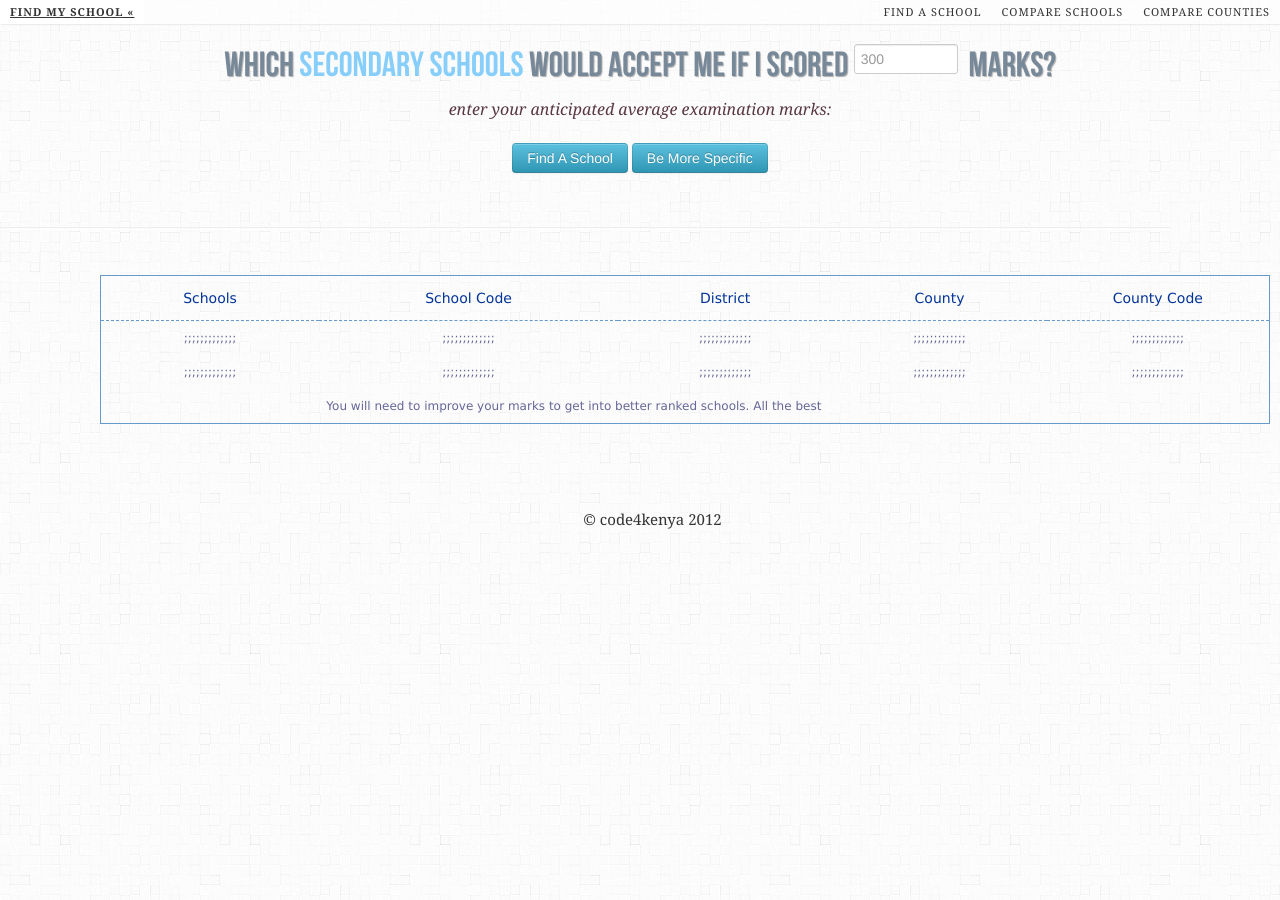
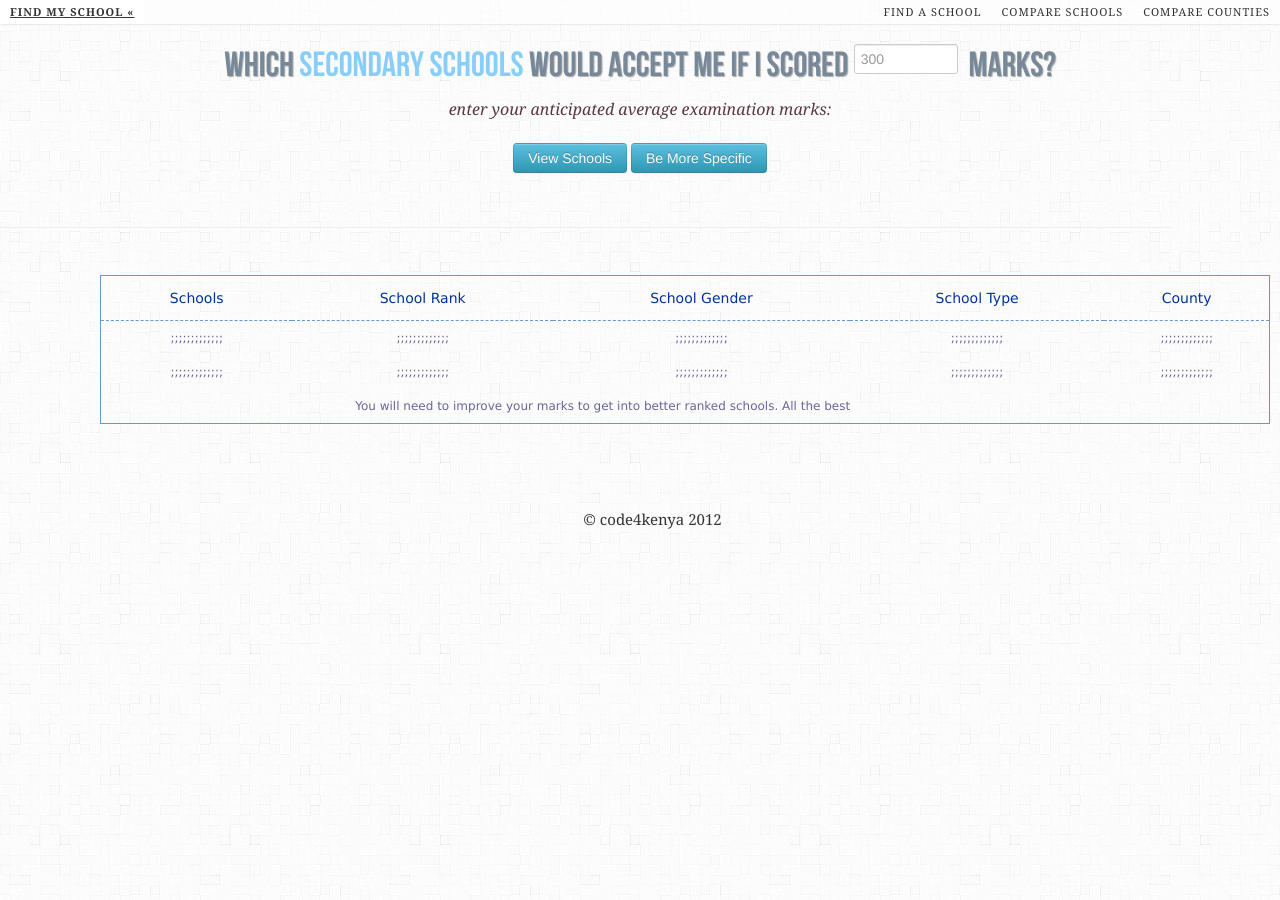
Before and after one commit to munenedenis/FindMySchool, a Jekyll site: the page built from results.html, in a window 1280 px wide. Built offline with Jekyll 4.4.1, drawn with Linux system fonts in a browser that asks for light colours; nearby versions of some CDN libraries; comment, search, counter and statistics services are not loaded.

Commit message:
Updated School Types

```diff
--- a/_layouts/default.html
+++ b/_layouts/default.html
@@ -78,7 +78,7 @@
         <h1>Which <span>Secondary schools</span> would Accept me if i scored&nbsp<input class="input-small" type="text" placeholder="300">&nbsp </input>Marks? </h1>
         <h2>enter your anticipated average examination marks:</h2>
              <p class="codrops-demos">
-          <button class="btn btn-info" href="results.html">Find A School</button>
+          <button class="btn btn-info" href="results.html">View Schools</button>
           <button class="btn btn-info" href="#">Be More Specific</button>
            </p>
     </header>
--- a/results.html
+++ b/results.html
@@ -14,11 +14,11 @@ section: results
 
             <thead>
               <tr>
-                <th scope="col">Schools</th>
-                <th scope="col"> School Code</th>
-                <th scope="col"> District</th>
-                <th scope="col"> County</th>
-                <th scope="col"> County Code</th>
+                <th scope="col">Schools</th> <!--Name of School-->
+                <th scope="col">School Rank</th> <!--Clasified by District, Provincial, National or Special-->
+                <th scope="col">School Gender</th> <!--Clasified by Boarding, Day or Both-->
+                <th scope="col">School Type</th> <!--Clasified by Boys school, Girls School or Mixed, -->
+                <th scope="col">County</th> <!-- location -->
               </tr>
             </thead>
 
```
